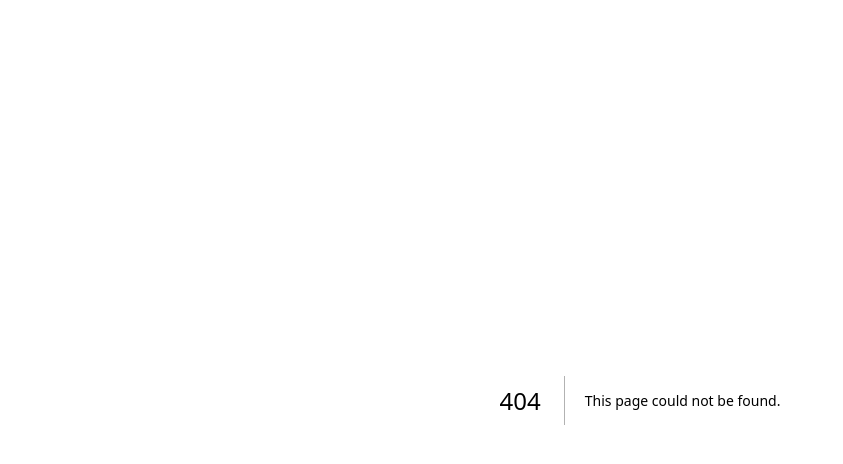
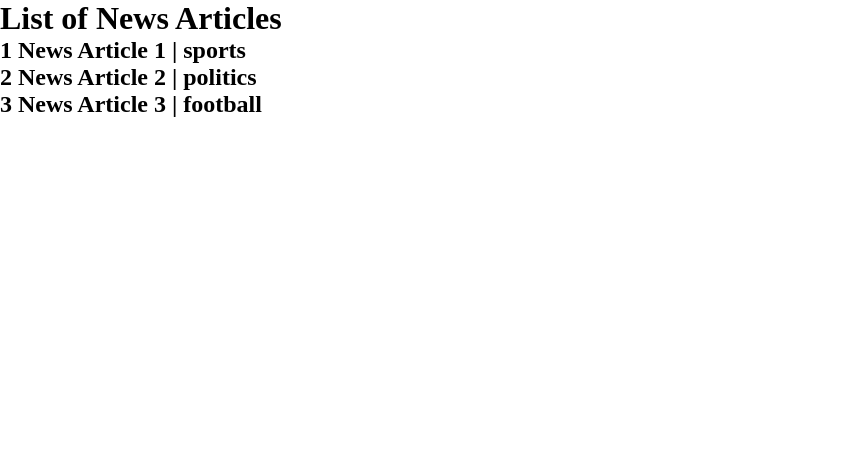
Before and after one commit to vanlinh130/Next-JS-Tutorials, a Next.js app in the folder next-pre-rendering/: page /news in a window 1280 px wide. Before the commit this address had no page. Shown: the top 464 px of the page, without its empty margins (0-843 px from the left). Built offline with nearby package versions, Linux system fonts and the light colour scheme; data requests are answered from the project's data file.

Commit message:
Bài 32: SSR with getServerSideProps

```diff
--- a/next-pre-rendering/db.json
+++ b/next-pre-rendering/db.json
@@ -1,4 +1,25 @@
 {
+    "news": [
+        {
+            "id": 1,
+            "title": "News Article 1",
+            "description": "Description 1",
+            "category": "sports"
+        },
+        {
+            "id": 2,
+            "title": "News Article 2",
+            "description": "Description 2",
+            "category": "politics"
+        },
+        {
+            "id": 3,
+            "title": "News Article 3",
+            "description": "Description 3",
+            "category": "football"
+        }
+    ],
+
     "products": [
         {
             "id": 1,
--- /dev/null
+++ b/next-pre-rendering/pages/news/index.js
@@ -0,0 +1,31 @@
+function NewsArticleList({ articles }) {
+    return (
+        <>
+          <h1>List of News Articles</h1>
+          {articles.map(article => {
+            return (
+                <div key={article.id}>
+                    <h2>
+                        {article.id} {article.title} | {article.category}
+                    </h2>
+                </div>
+            )
+          })}
+        </>
+
+     );
+}
+
+export default NewsArticleList;
+
+export async function getServerSideProps() {
+
+    const response = await fetch('http://localhost:4000/news')
+    const data = await response.json()
+
+    return {
+        props: {
+            articles: data
+        }
+    }
+}
--- a/next-pre-rendering/pages/products/[productId].js
+++ b/next-pre-rendering/pages/products/[productId].js
@@ -19,6 +19,7 @@
 
 export async function getStaticProps(context) {
     const { params } = context
+    console.log(`Regenerating product ${params.productId}`);
     const response = await fetch(`http://localhost:4000/products/${params.productId}`)
     const data = await response.json()
 
```
